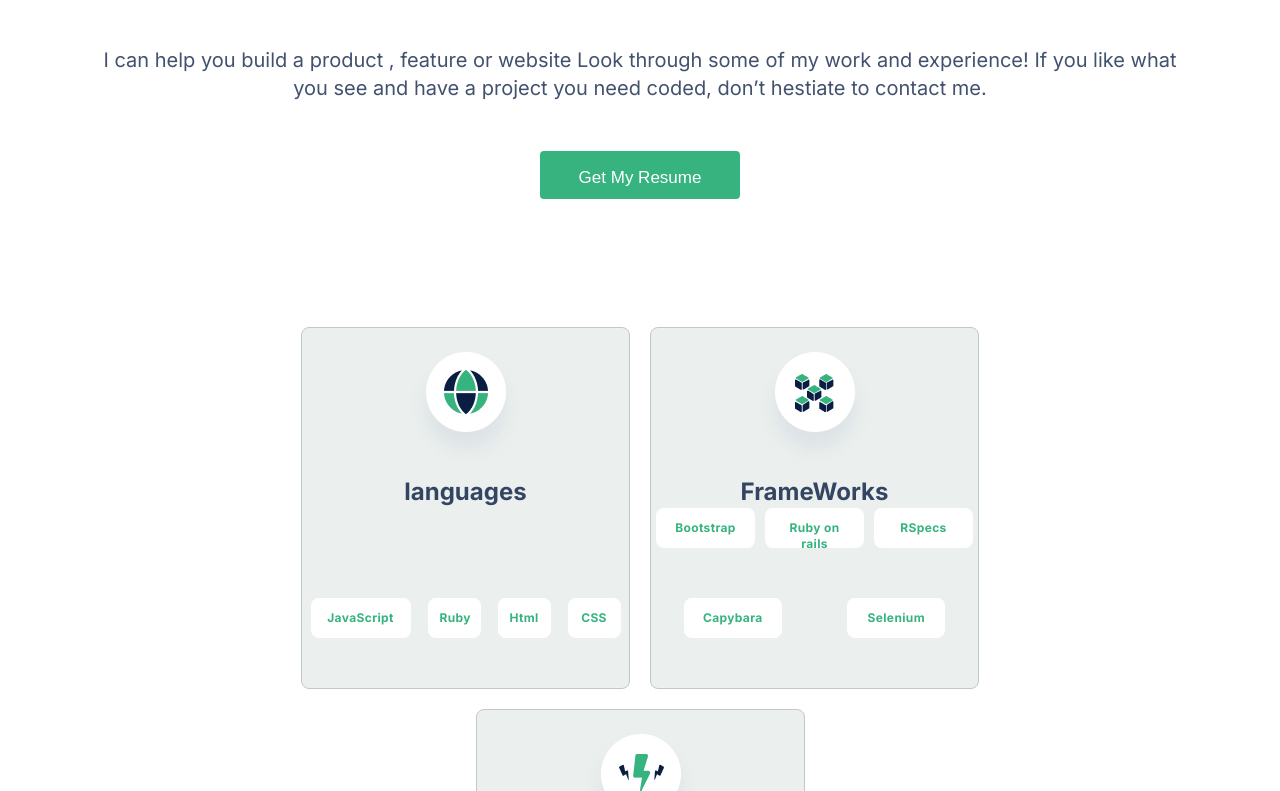
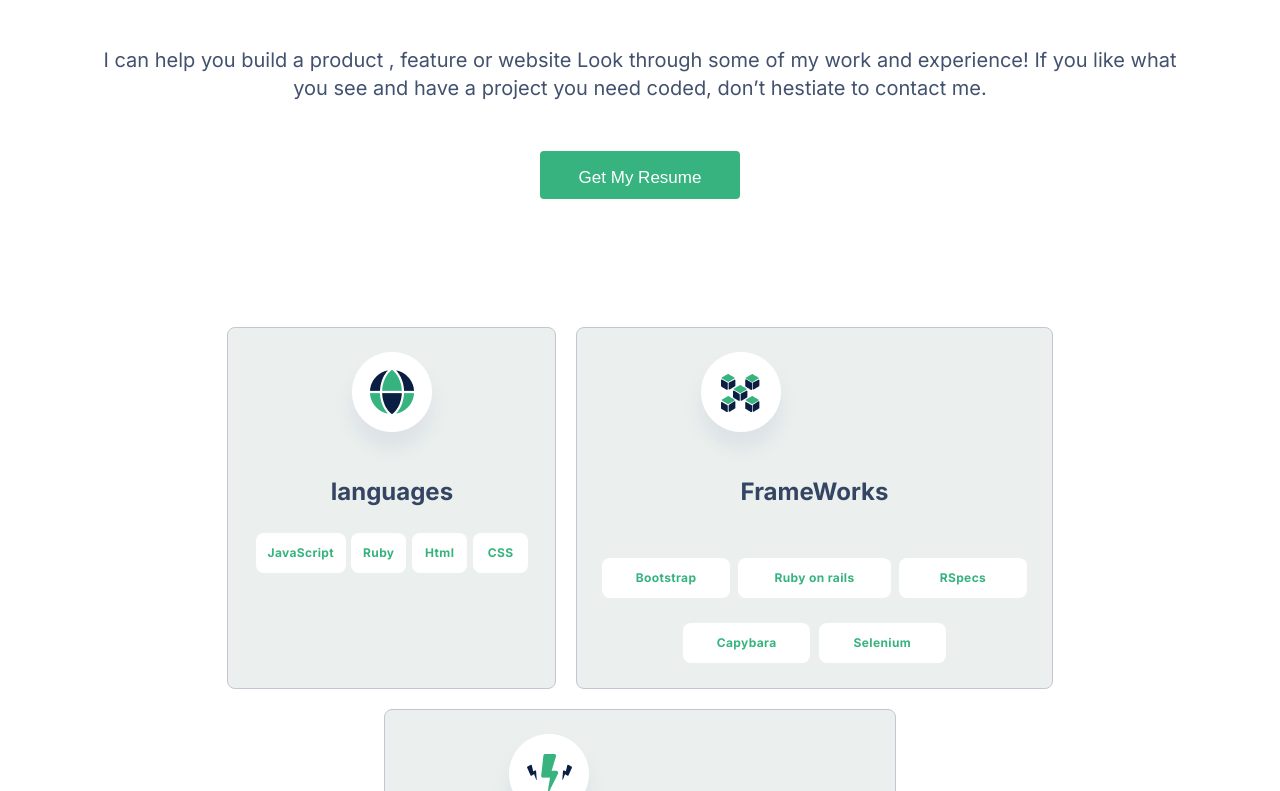
Before and after one commit to ndorrh/portfolio, a website: page index.html in a window 1280 px wide. Shown: the part 2009-2800 px from the top of the page. Drawn offline with Linux system fonts and the light colour scheme.

Commit message:
Add change to style.css

```diff
--- a/index.html
+++ b/index.html
@@ -62,7 +62,7 @@
           <h2 class="work-intro">My Recent <br />Works</h2>
           <span class="line"></span>
         </div>
-        <section class="my-work">
+        <div class="my-work">
           <section class="project project-text">
             <div class="project-title">
               <h4 class="project-name">Multi-Post Stories <br />Gain+Glory</h4>
@@ -152,7 +152,7 @@
               <button type="button" class="see-project">See Project</button>
             </div>
           </section>
-        </section>
+        </div>
       </section>
 
       <!--About me section-->
@@ -166,7 +166,7 @@
           </p>
           <button type="button" class="resume">Get My Resume</button>
         </div>
-        <section class="about-me">
+        <div class="about-me">
           <section class="languages">
             <img
               src="images/lang-icon.png"
@@ -191,7 +191,7 @@
             <h4>FrameWorks</h4>
             <ul class="list">
               <li class="fwork">Bootstrap</li>
-              <li class="fwork">Ruby on rails</li>
+              <li class="fwork ruby">Ruby on rails</li>
               <li class="fwork">RSpecs</li>
               <li class="fwork cap">Capybara</li>
               <li class="fwork">Selenium</li>
@@ -209,8 +209,8 @@
               <li class="skill term">Terminal</li>
             </ul>
           </section>
-        </section>
-      </section>
+        </div>
+    </section>
     </main>
   </body>
 </html>
--- a/style.css
+++ b/style.css
@@ -214,7 +214,7 @@ body {
   flex-wrap: wrap;
   justify-content: center;
   gap: 40px;
-  margin:50px;
+  margin: 50px;
 }
 
 .sk-logo .fw-logo .lang-logo {
@@ -230,7 +230,9 @@ body {
   height: 180px;
   list-style: none;
   align-items: flex-end;
-  justify-content: space-around;
+  justify-content: center;
+  column-gap: 2%;
+  padding: 25px;
 }
 
 .frame-works,
@@ -250,16 +252,19 @@ body {
   letter-spacing: 0.03em;
   color: #36b37e;
   padding: 12px;
-  width: 53px;
+  width: 20%;
   height: 40px;
   background: #fff;
   border-radius: 8px;
-  margin-bottom: 50px;
   text-align: center;
 }
 
+.lang {
+  align-self: flex-start;
+}
+
 .java {
-  flex-basis: 100px;
+  flex-basis: 90px;
 }
 
 h4 {
@@ -275,12 +280,12 @@ h4 {
 }
 
 .term {
-  flex-basis: 150px;
+  width: 180px;
   text-align: center;
 }
 
 .skill {
-  flex-basis: 80px;
+  flex-basis: 23%;
 }
 
 .logo {
```
